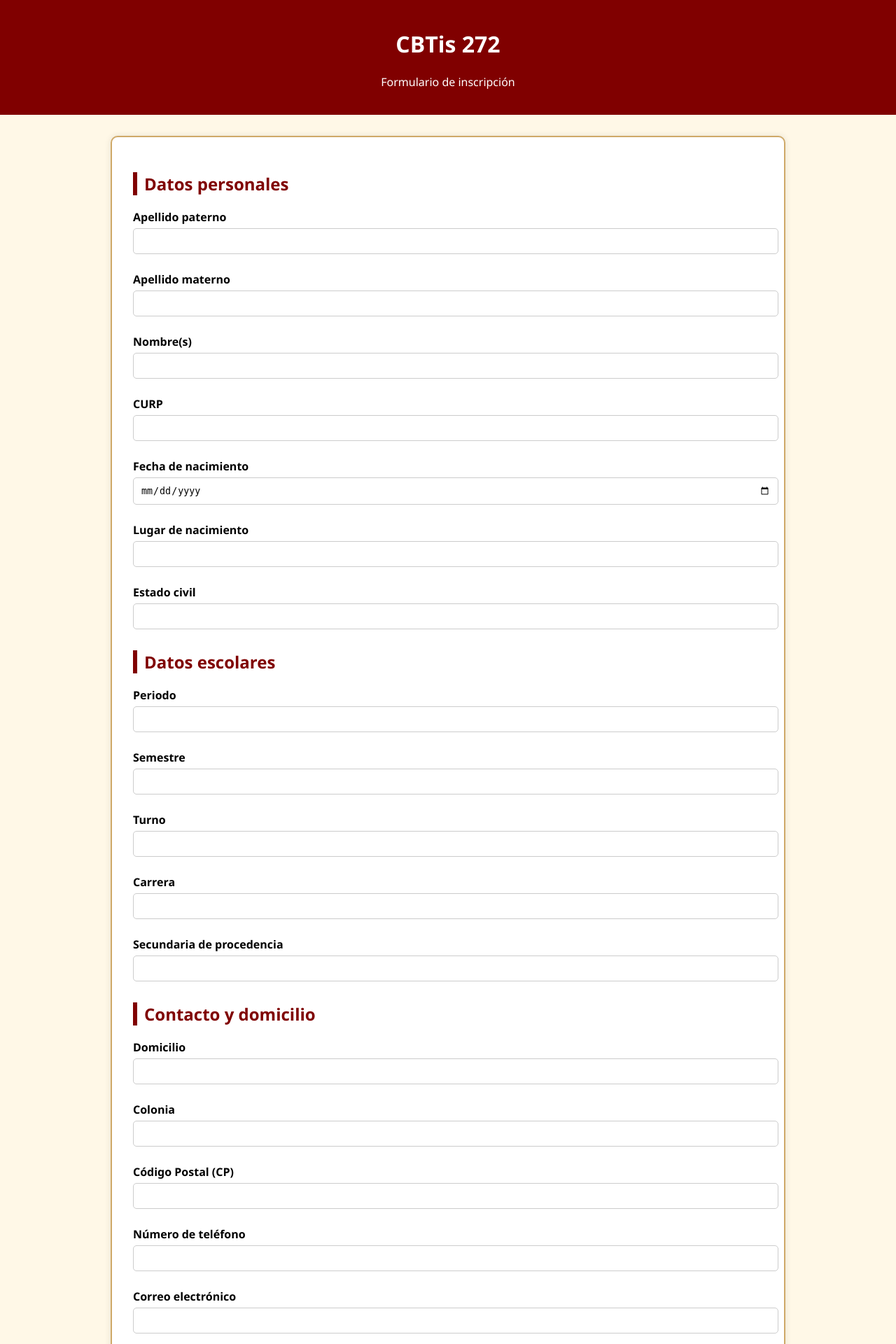
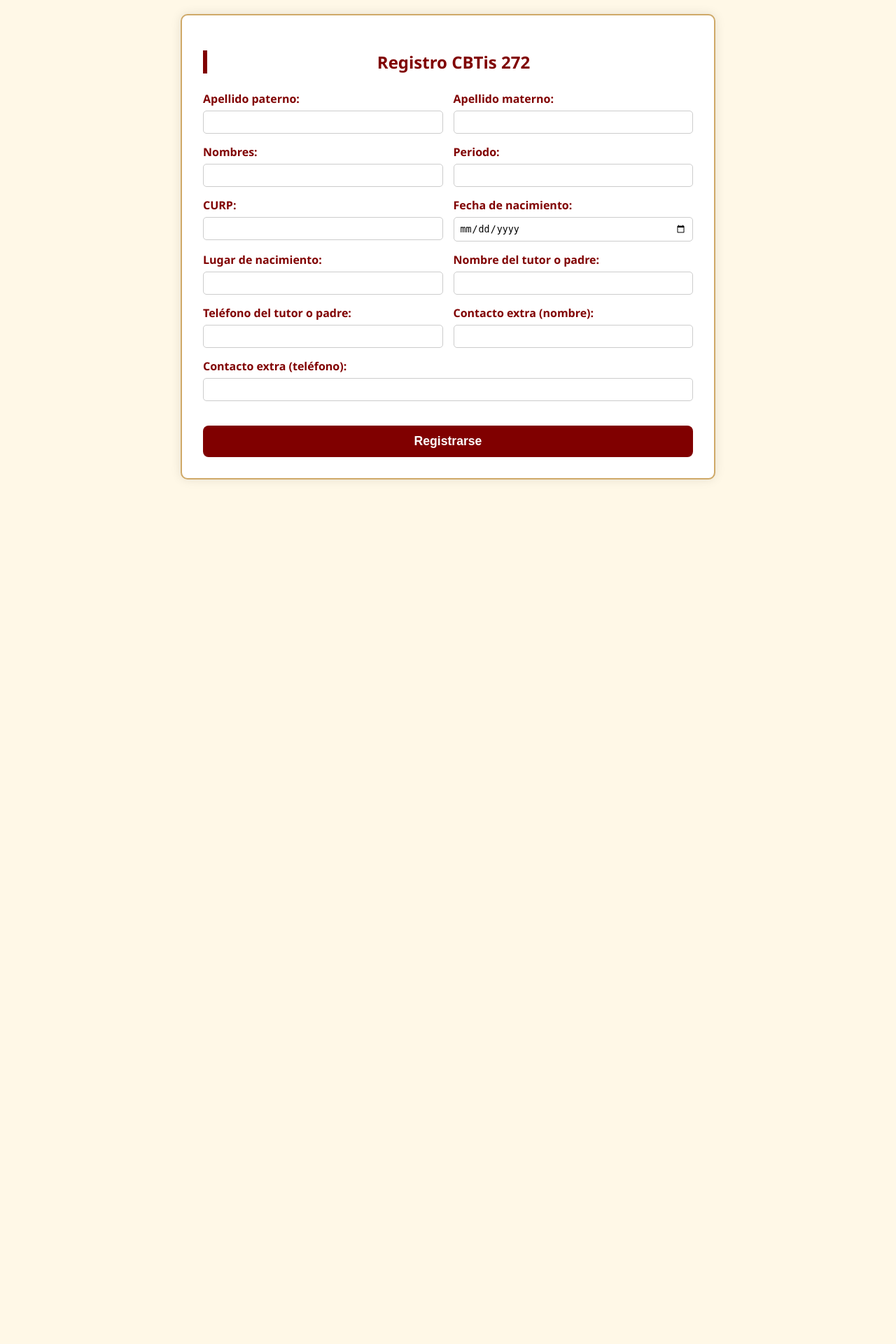
Before and after one commit to Armando59t/cbtis272, a Flask app: page /registro in a window 1280 px wide. Shown: the top 1920 px of the page at 70% size. After the commit the page ends 685 px from the top, so only its background shows below. Run offline with Flask 3, Linux system fonts and the light colour scheme.

Commit message:
Update registro.html

```diff
--- a/templates/registro.html
+++ b/templates/registro.html
@@ -1,8 +1,8 @@
 <!DOCTYPE html>
 <html lang="es">
 <head>
-  <meta charset="UTF-8" />
-  <meta name="viewport" content="width=device-width, initial-scale=1.0"/>
+  <meta charset="UTF-8"/>
+  <meta name="viewport" content="width=device-width, initial-scale=1"/>
   <title>Registro CBTis 272</title>
   <style>
     :root {
@@ -11,250 +11,141 @@
       --dorado: #cfa968;
       --gris: #f5f5f5;
     }
-
     body {
-      font-family: 'Segoe UI', sans-serif;
+      margin: 0;
+      font-family: 'Segoe UI', Tahoma, Geneva, Verdana, sans-serif;
       background-color: var(--crema);
-      margin: 0;
-      padding: 0;
+      color: #333;
+      padding: 20px;
     }
-
-    header {
+    .contenedor-registro {
+      max-width: 700px;
+      margin: auto;
+      background-color: white;
+      border: 2px solid var(--dorado);
+      border-radius: 10px;
+      padding: 30px;
+      box-shadow: 0 0 15px rgba(0,0,0,0.1);
+    }
+    h2 {
+      border-left: 6px solid var(--vino);
+      padding-left: 10px;
+      color: var(--vino);
+      margin-bottom: 25px;
+      text-align: center;
+    }
+    form {
+      display: flex;
+      flex-wrap: wrap;
+      gap: 15px;
+      justify-content: space-between;
+    }
+    label {
+      font-weight: bold;
+      display: block;
+      margin-bottom: 6px;
+      color: var(--vino);
+    }
+    .campo {
+      flex: 1 1 45%;
+      min-width: 200px;
+    }
+    input[type="text"],
+    input[type="email"],
+    input[type="tel"],
+    input[type="date"] {
+      width: 100%;
+      padding: 8px;
+      border-radius: 5px;
+      border: 1px solid #ccc;
+      box-sizing: border-box;
+    }
+    input[type="submit"] {
       background-color: var(--vino);
       color: white;
-      text-align: center;
-      padding: 20px;
-    }
-
-    form {
-      max-width: 900px;
-      margin: 30px auto;
-      background-color: white;
-      padding: 30px;
-      border: 2px solid var(--dorado);
-      border-radius: 10px;
-      box-shadow: 0 0 10px rgba(0,0,0,0.1);
-    }
-
-    h2 {
-      color: var(--vino);
-      margin-bottom: 20px;
-      border-left: 6px solid var(--vino);
-      padding-left: 10px;
-    }
-
-    .grupo {
-      margin-bottom: 25px;
-    }
-
-    .grupo label {
-      font-weight: bold;
-      display: block;
-      margin-bottom: 5px;
-    }
-
-    .grupo input, .grupo select {
-      width: 100%;
-      padding: 10px;
-      border: 1px solid #ccc;
-      border-radius: 5px;
-    }
-
-    .seccion {
-      margin-bottom: 30px;
-    }
-
-    .boton {
-      background-color: var(--vino);
-      color: white;
-      padding: 12px 25px;
-      font-size: 16px;
       font-weight: bold;
       border: none;
-      border-radius: 5px;
+      padding: 12px 25px;
+      border-radius: 8px;
       cursor: pointer;
+      margin-top: 20px;
+      width: 100%;
+      font-size: 1.1em;
+      transition: background-color 0.3s;
     }
-
-    .boton:hover {
+    input[type="submit"]:hover {
       background-color: #a00000;
     }
-
-    .volver {
-      margin-top: 20px;
-      display: inline-block;
-      color: var(--vino);
-      font-weight: bold;
-      text-decoration: none;
-    }
-
     @media (max-width: 600px) {
-      form {
-        padding: 20px;
+      .campo {
+        flex: 1 1 100%;
       }
     }
   </style>
 </head>
 <body>
-
-<header>
-  <h1>CBTis 272</h1>
-  <p>Formulario de inscripción</p>
-</header>
-
+  <div class="contenedor-registro">
+    <h2>Registro CBTis 272</h2>
     <form action="/registrar" method="POST">
-  <div class="seccion">
-    <h2>Datos personales</h2>
-
-    <div class="grupo">
-      <label>Apellido paterno</label>
-      <input type="text" name="apellido_paterno" required>
+      <div class="campo">
+        <label for="apellido_paterno">Apellido paterno:</label>
+        <input type="text" id="apellido_paterno" name="apellido_paterno" required>
       </div>
 
-    <div class="grupo">
-      <label>Apellido materno</label>
-      <input type="text" name="apellido_materno" required>
+      <div class="campo">
+        <label for="apellido_materno">Apellido materno:</label>
+        <input type="text" id="apellido_materno" name="apellido_materno" required>
       </div>
 
-    <div class="grupo">
-      <label>Nombre(s)</label>
-      <input type="text" name="nombres" required>
+      <div class="campo">
+        <label for="nombres">Nombres:</label>
+        <input type="text" id="nombres" name="nombres" required>
       </div>
 
-    <div class="grupo">
-      <label>CURP</label>
-      <input type="text" name="curp" required>
+      <div class="campo">
+        <label for="periodo">Periodo:</label>
+        <input type="text" id="periodo" name="periodo" required>
       </div>
 
-    <div class="grupo">
-      <label>Fecha de nacimiento</label>
-      <input type="date" name="fecha_nacimiento" required>
+      <div class="campo">
+        <label for="curp">CURP:</label>
+        <input type="text" id="curp" name="curp" required>
       </div>
 
-    <div class="grupo">
-      <label>Lugar de nacimiento</label>
-      <input type="text" name="lugar_nacimiento" required>
+      <div class="campo">
+        <label for="fecha_nacimiento">Fecha de nacimiento:</label>
+        <input type="date" id="fecha_nacimiento" name="fecha_nacimiento" required>
       </div>
 
-    <div class="grupo">
-      <label>Estado civil</label>
-      <input type="text" name="estado_civil" required>
-    </div>
+      <div class="campo">
+        <label for="lugar_nacimiento">Lugar de nacimiento:</label>
+        <input type="text" id="lugar_nacimiento" name="lugar_nacimiento" required>
       </div>
 
-  <div class="seccion">
-    <h2>Datos escolares</h2>
-
-    <div class="grupo">
-      <label>Periodo</label>
-      <input type="text" name="periodo" required>
+      <!-- Datos del tutor -->
+      <div class="campo">
+        <label for="tutor_nombre">Nombre del tutor o padre:</label>
+        <input type="text" id="tutor_nombre" name="tutor_nombre" required>
       </div>
 
-    <div class="grupo">
-      <label>Semestre</label>
-      <input type="text" name="semestre" required>
+      <div class="campo">
+        <label for="tutor_telefono">Teléfono del tutor o padre:</label>
+        <input type="tel" id="tutor_telefono" name="tutor_telefono" required>
       </div>
 
-    <div class="grupo">
-      <label>Turno</label>
-      <input type="text" name="turno" required>
+      <!-- Contacto extra de emergencia -->
+      <div class="campo">
+        <label for="contacto_emergencia_nombre">Contacto extra (nombre):</label>
+        <input type="text" id="contacto_emergencia_nombre" name="contacto_emergencia_nombre" required>
       </div>
 
-    <div class="grupo">
-      <label>Carrera</label>
-      <input type="text" name="carrera" required>
+      <div class="campo">
+        <label for="contacto_emergencia_telefono">Contacto extra (teléfono):</label>
+        <input type="tel" id="contacto_emergencia_telefono" name="contacto_emergencia_telefono" required>
       </div>
 
-    <div class="grupo">
-      <label>Secundaria de procedencia</label>
-      <input type="text" name="secundaria" required>
+      <input type="submit" value="Registrarse">
+    </form>
   </div>
-  </div>
-
-  <div class="seccion">
-    <h2>Contacto y domicilio</h2>
-
-    <div class="grupo">
-      <label>Domicilio</label>
-      <input type="text" name="domicilio" required>
-    </div>
-
-    <div class="grupo">
-      <label>Colonia</label>
-      <input type="text" name="colonia" required>
-    </div>
-
-    <div class="grupo">
-      <label>Código Postal (CP)</label>
-      <input type="text" name="cp" required>
-    </div>
-
-    <div class="grupo">
-      <label>Número de teléfono</label>
-      <input type="tel" name="telefono" required>
-    </div>
-
-    <div class="grupo">
-      <label>Correo electrónico</label>
-      <input type="email" name="email" required>
-    </div>
-  </div>
-
-  <div class="seccion">
-    <h2>Salud y emergencia</h2>
-
-    <div class="grupo">
-      <label>Tipo de sangre</label>
-      <input type="text" name="tipo_sangre">
-    </div>
-
-    <div class="grupo">
-      <label>¿Tiene alguna discapacidad?</label>
-      <input type="text" name="discapacidad">
-    </div>
-
-    <div class="grupo">
-      <label>¿Tiene alergias?</label>
-      <input type="text" name="alergias">
-    </div>
-
-    <div class="grupo">
-      <label>Observaciones médicas</label>
-      <input type="text" name="observaciones_medicas">
-    </div>
-  </div>
-
-  <div class="seccion">
-    <h2>Datos del tutor</h2>
-
-    <div class="grupo">
-      <label>Nombre del tutor</label>
-      <input type="text" name="nombre_tutor" required>
-    </div>
-
-    <div class="grupo">
-      <label>Teléfono del tutor</label>
-      <input type="tel" name="telefono_tutor" required>
-    </div>
-
-    <div class="grupo">
-      <label>Correo del tutor</label>
-      <input type="email" name="correo_tutor" required>
-    </div>
-
-    <div class="grupo">
-      <label>Contacto en caso de emergencia (extra)</label>
-      <input type="text" name="contacto_emergencia" required>
-    </div>
-
-    <div class="grupo">
-      <label>Teléfono de emergencia</label>
-      <input type="tel" name="telefono_emergencia" required>
-    </div>
-  </div>
-
-  <button class="boton" type="submit">Registrar alumno</button>
-  <br><a class="volver" href="/">Volver al inicio</a>
-</form>
-
 </body>
 </html>
```
Lines whose indentation alone changed are shown as unchanged.
